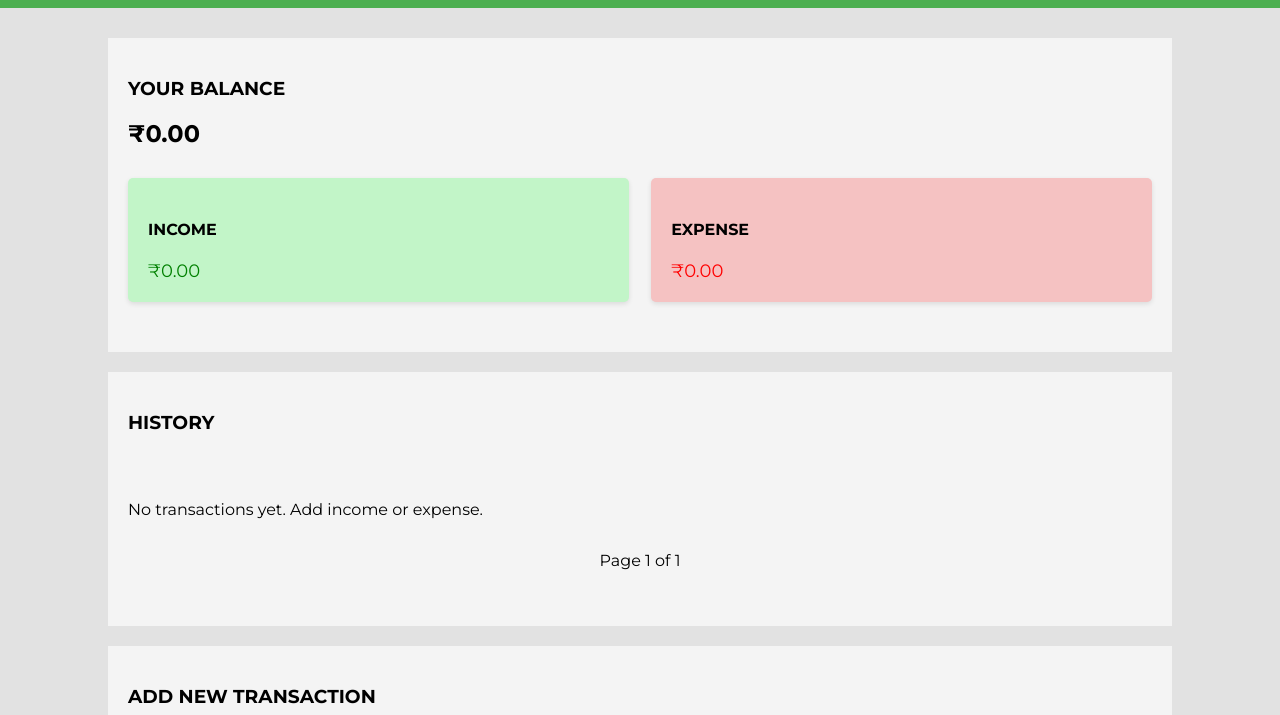
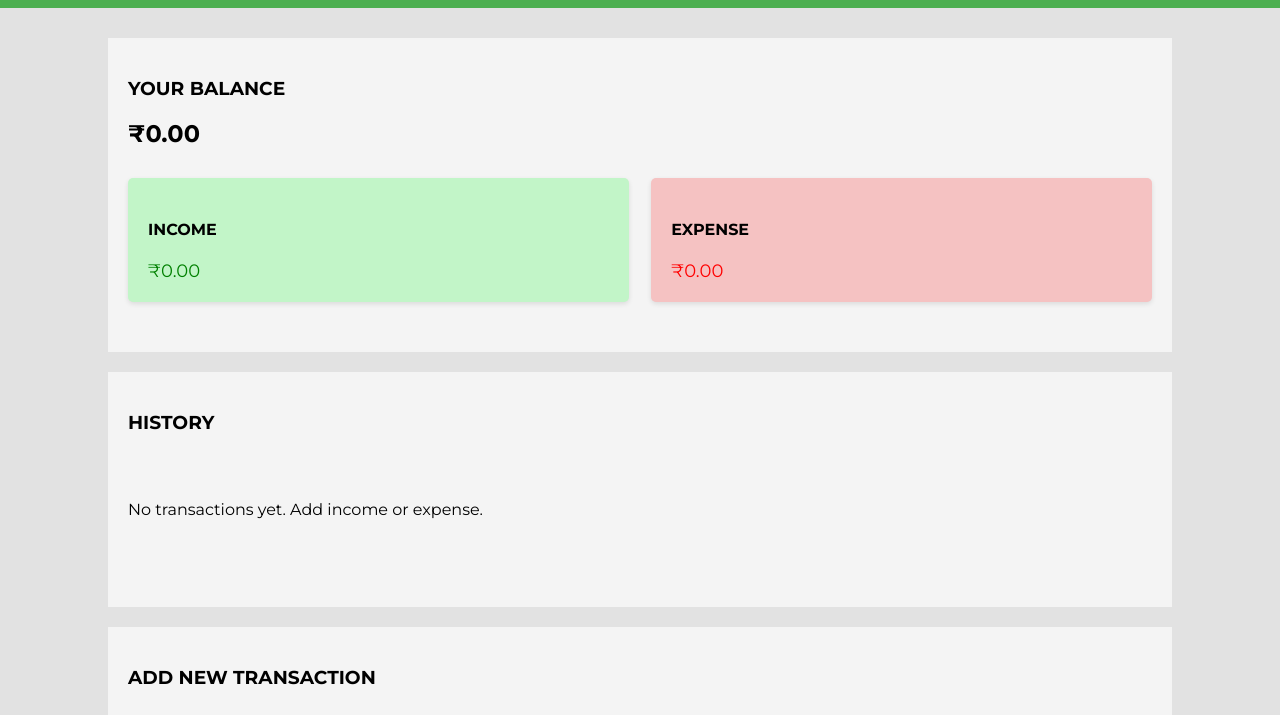
Before and after one commit to shafeeqap/Expense-Tracker, a plain HTML site: page index.html in a window 1280 px wide. Shown: the part 81-796 px from the top of the page. Drawn offline with Linux system fonts and the light colour scheme.

Commit message:
update pagination

```diff
--- a/script.js
+++ b/script.js
@@ -11,6 +11,7 @@ const nextButton = document.getElementById("next");
 const pageNumbers = document.getElementById("page-numbers");
 const pageLinks = document.querySelectorAll(".page-link");
 const emptyState = document.getElementById("empty-state");
+const paginationContainer = document.getElementById("pagination-container");
 
 const incomeList = JSON.parse(localStorage.getItem("income")) || [];
 const expenseList = JSON.parse(localStorage.getItem("expense")) || [];
@@ -90,6 +91,7 @@ function updateUIState() {
   if (listItems === 0) {
     pagination.style.display = "none";
     emptyState.style.display = "block";
+    paginationContainer.style.display = "none"
     return;
   }
 
```
Also changed, not shown: index.html (+0 -1 lines).
